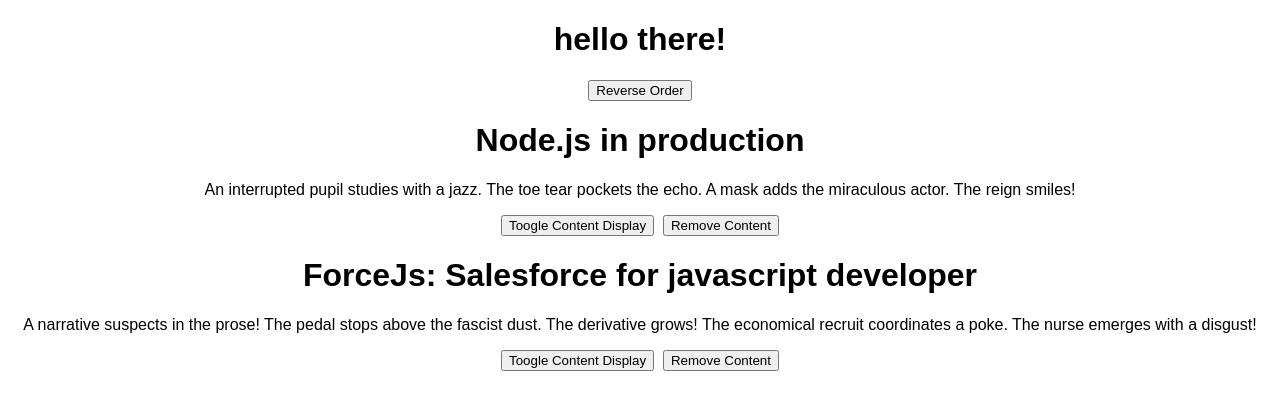
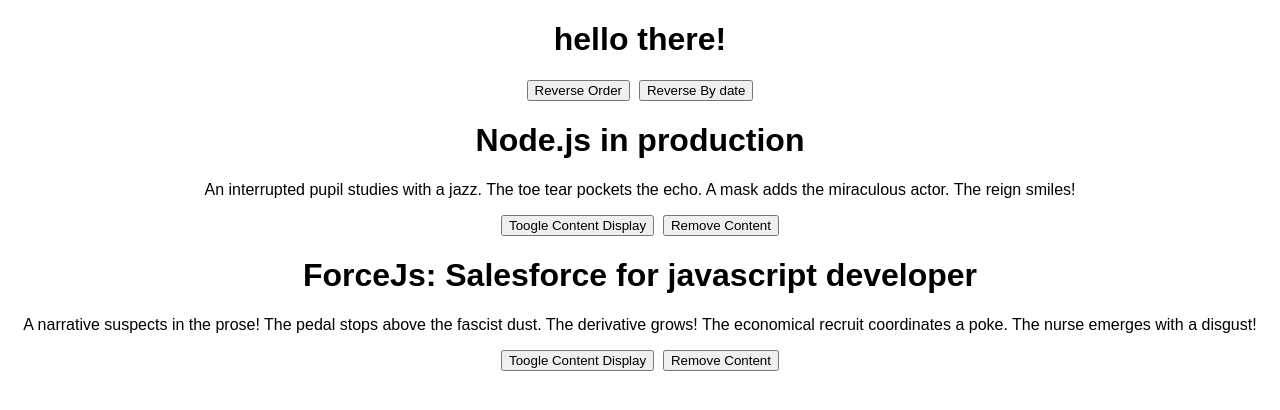
Before and after one commit to imVinayPandya/try-reactjs, a React (Create React App) app: page / in a window 1280 px wide. Shown: the top 410 px of the page. Built offline with nearby package versions, Linux system fonts and the light colour scheme.

Commit message:
re-sort array by date or key value pair

```diff
--- a/src/data/post.json
+++ b/src/data/post.json
@@ -3,12 +3,14 @@
     "id": 1,
     "title": "Node.js in production",
     "content": "An interrupted pupil studies with a jazz. The toe tear pockets the echo. A mask adds the miraculous actor. The reign smiles!",
-    "slug": "node-js-in-production"
+    "slug": "node-js-in-production",
+    "date": "24-08-2018"
   },
   {
     "id": 2,
     "title": "ForceJs: Salesforce for javascript developer",
     "content": "A narrative suspects in the prose! The pedal stops above the fascist dust. The derivative grows! The economical recruit coordinates a poke. The nurse emerges with a disgust!",
-    "slug": "force-js-for-js-developer"
+    "slug": "force-js-for-js-developer",
+    "date": "22-08-2018"
   }
 ]
--- a/src/posts/PostSorting.js
+++ b/src/posts/PostSorting.js
@@ -6,10 +6,34 @@
   constructor(props) {
     super(props);
     this.toogleListReverse = this.toogleListReverse.bind(this);
+    this.toogleSortDate = this.toogleSortDate.bind(this);
+    this.sortByDate = this.sortByDate.bind(this);
 
     this.state = {
-      postList: []
+      postList: [],
+      isOrdestFirst: true
     };
+  }
+
+  sortByDate() {
+    console.log(this.state.isOrdestFirst);
+    const { postList } = this.state;
+    let newPostList = postList;
+
+    if (this.state.isOrdestFirst) {
+      newPostList = postList.sort((a, b) => a.date > b.date);
+    } else {
+      newPostList = postList.sort((a, b) => a.date < b.date);
+    }
+
+    this.setState({
+      postList: newPostList
+    });
+  }
+
+  toogleSortDate(event) {
+    this.sortByDate();
+    this.setState({ isOrdestFirst: !this.state.isOrdestFirst });
   }
 
   toogleListReverse(event) {
@@ -22,7 +46,8 @@
 
   componentDidMount() {
     this.setState({
-      postList: PostData
+      postList: PostData,
+      isOrdestFirst: true
     });
   }
 
@@ -33,7 +58,8 @@
         <h1>
           hello there!
         </h1>
-        <button onClick={this.toogleListReverse}>Reverse Order</button>
+        <button onClick={this.toogleListReverse}>Reverse Order</button>&nbsp;&nbsp;
+        <button onClick={this.toogleSortDate}>Reverse By date</button>
         {postList.map((post, index) => {
           return <PostDetail
             post={post}
```
